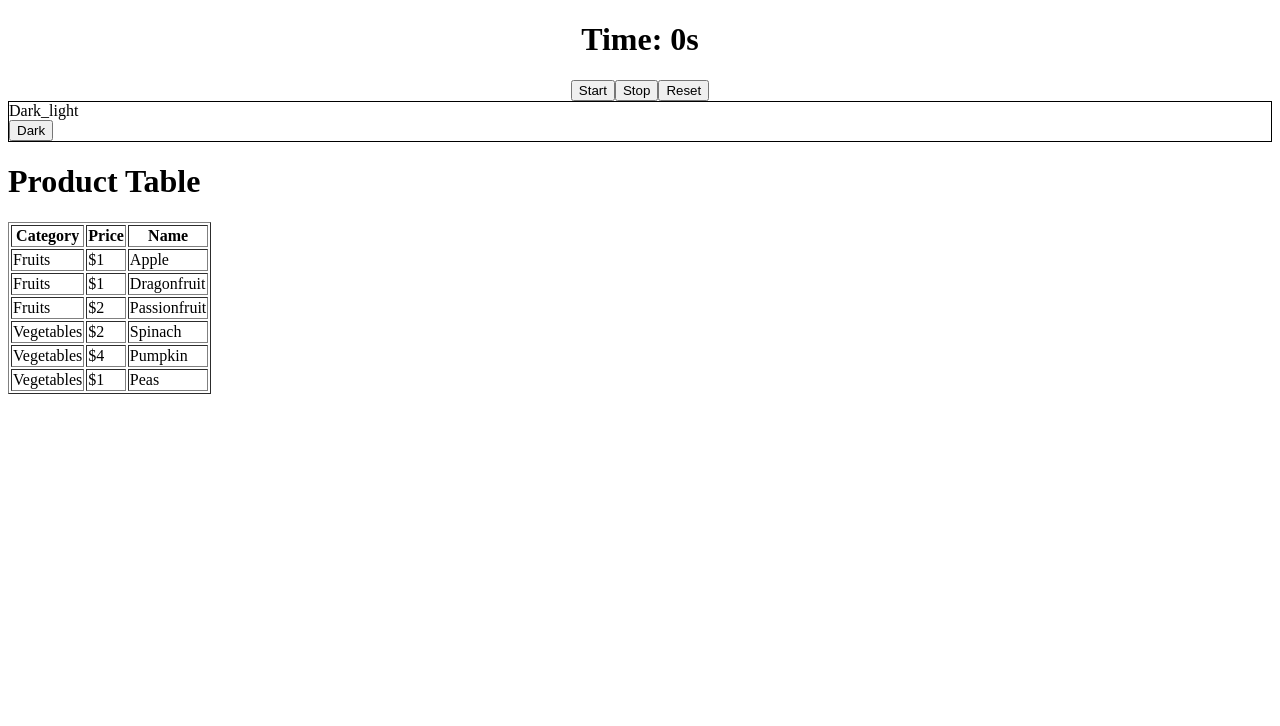
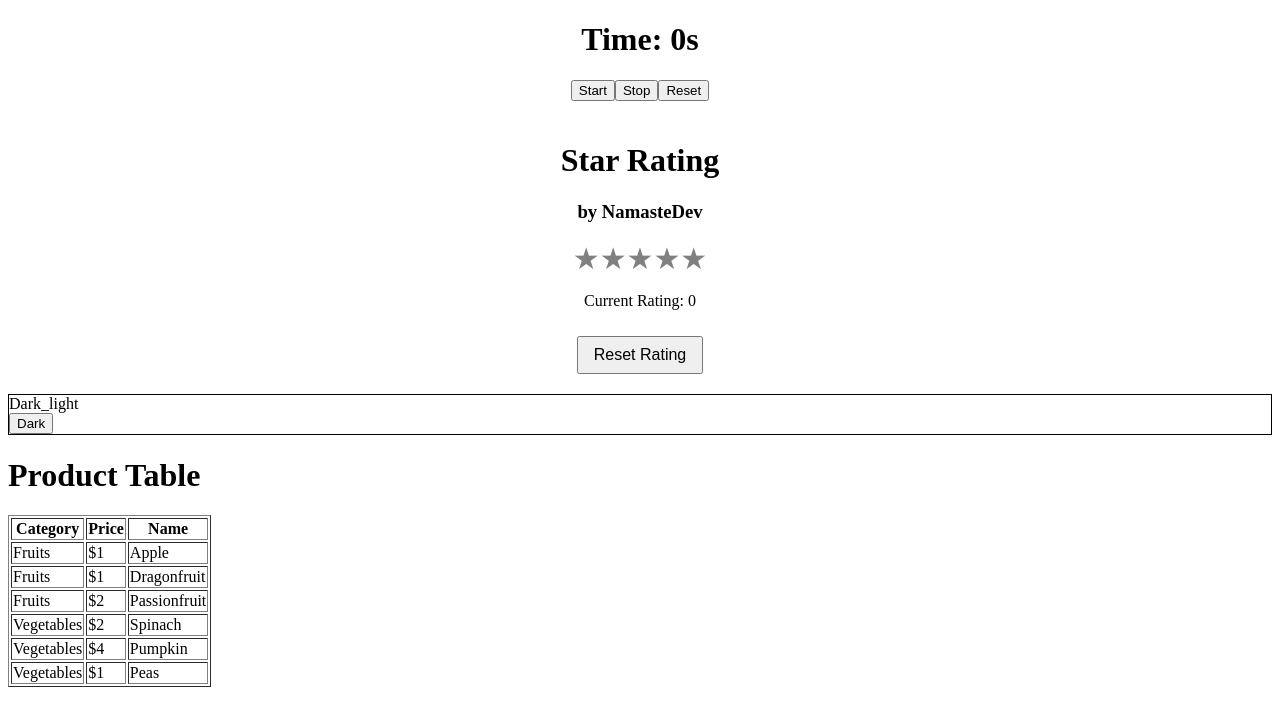
Before and after one commit to Kishore-L13/Namaste_react_Practice, a React (Vite) app: page / in a window 1280 px wide. Shown: the top 726 px of the page. Built offline with nearby package versions, Linux system fonts and the light colour scheme.

Commit message:
StarRating

```diff
--- a/src/App.jsx
+++ b/src/App.jsx
@@ -5,11 +5,13 @@ import User_profile from './Project/User_profile'
 import Modelon from './Project/Modelon'
 import Tabel from './Project/Tabel'
 import Stopwatch from './Project/Stopwatch'
+import StarRating from './Project/StarRating'
 function App() {
 
   return (
     <>
 <Stopwatch/>
+<StarRating/>
   <Dark_light/>
  <Tabel/>
     </>
--- a/src/Project/StarRating.jsx
+++ b/src/Project/StarRating.jsx
@@ -20,6 +20,7 @@ const [rating,setRating] = useState(0)
   color:star <=rating ? "gold":"gray",
 }}
           >★</span>
+          //star code {"\u2605"}
 ))}
       </div>
       <p>Current Rating: {rating}</p>
```
